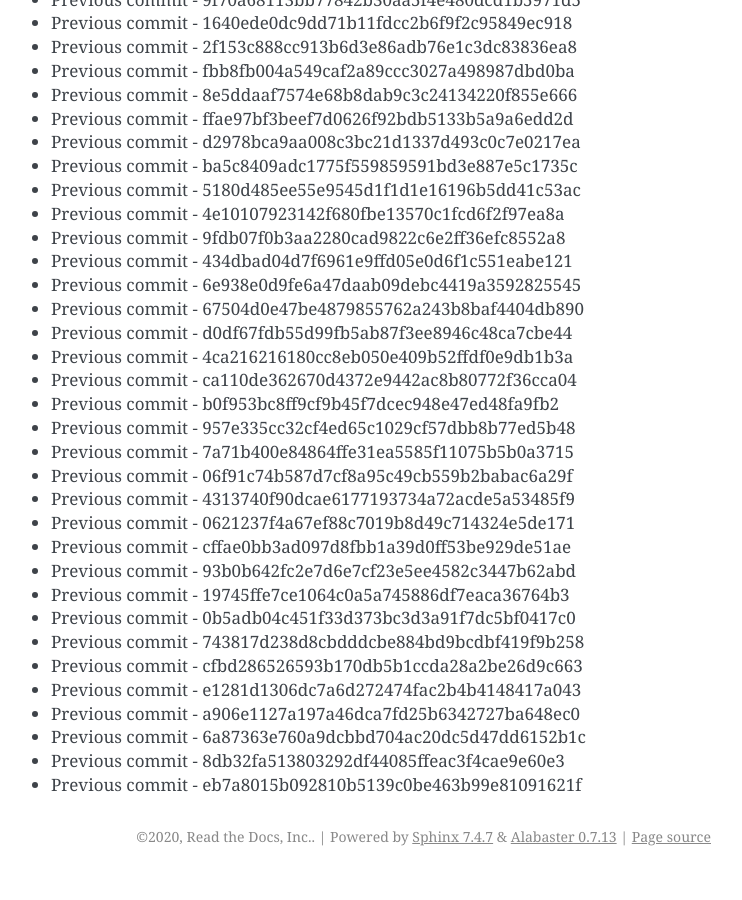
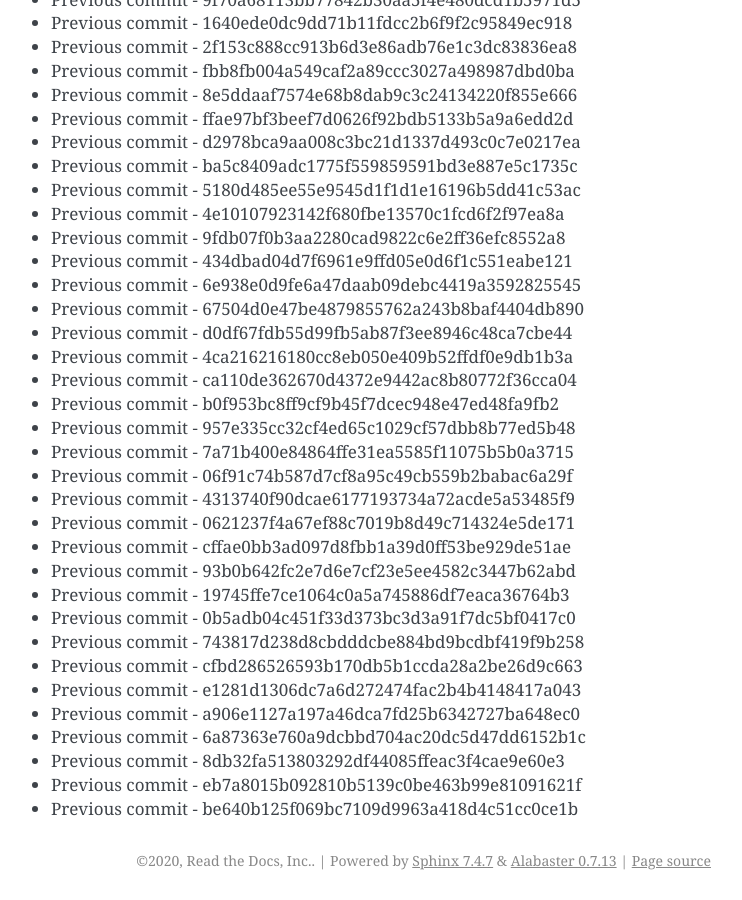
Before and after one commit to readthedocs/rtd-git-stresstest, a Sphinx documentation site: the page built from docs/updates.rst, in a window 1280 px wide and 900 px high, scrolled down 79138 px. Shown: the whole window, without its empty margins (399-1141 px from the left). Built offline with Sphinx 7.4.7, drawn with Linux system fonts in a browser that asks for light colours; before the commit the page ends 80014 px from its top, so only the background shows below that.

Commit message:
Generating commit from previous: be640b125f069bc7109d9963a418d4c51cc0ce1b

```diff
--- a/docs/updates.rst
+++ b/docs/updates.rst
@@ -3357,3 +3357,4 @@ It can be tested for any performance characteristics.
 * Previous commit - 6a87363e760a9dcbbd704ac20dc5d47dd6152b1c
 * Previous commit - 8db32fa513803292df44085ffeac3f4cae9e60e3
 * Previous commit - eb7a8015b092810b5139c0be463b99e81091621f
+* Previous commit - be640b125f069bc7109d9963a418d4c51cc0ce1b
```
